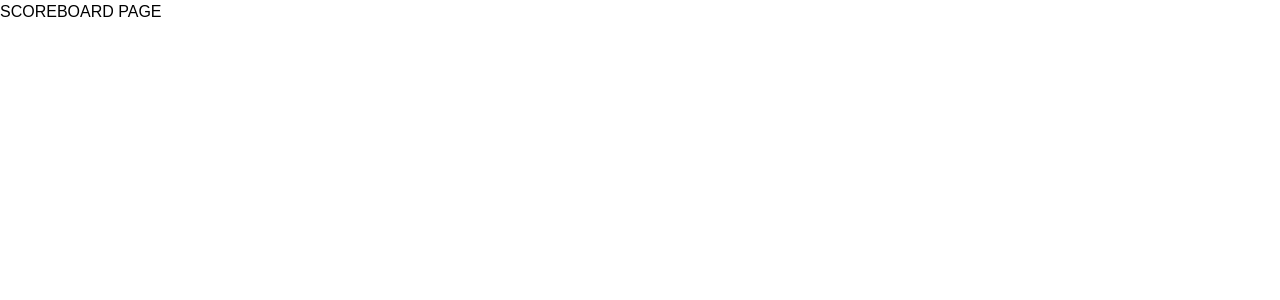
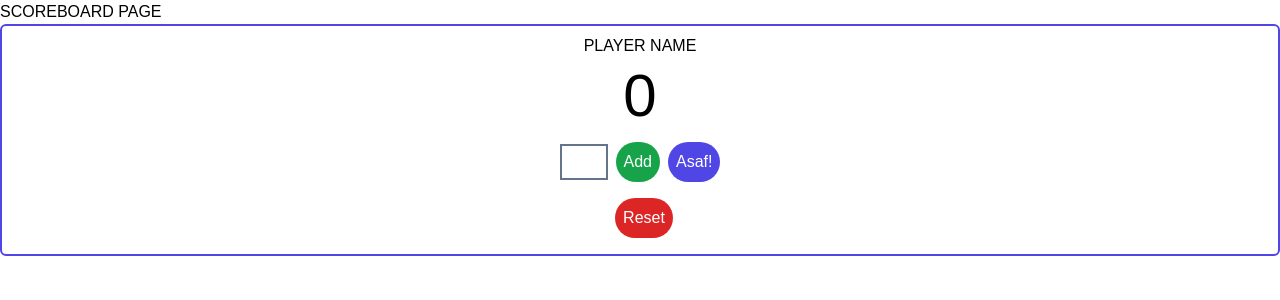
Before and after one commit to EllieD33/yaniv-app, a React (Vite) app: page /pages/ScoreBoard in a window 1280 px wide. Shown: the top 300 px of the page. Built offline with nearby package versions, Linux system fonts and the light colour scheme; a web font is replaced by a local one.

Commit message:
-adds basic scorecard component

```diff
--- /dev/null
+++ b/src/components/PlayerScoreCard.jsx
@@ -0,0 +1,20 @@
+function PlayerScoreCard({ player }) {
+    return (
+        <section className="py-2 flex justify-center flex-col border-2 border-indigo-600 rounded-md text-center" >
+            <h2>PLAYER NAME</h2>
+            <div className="py-2">
+                <p className="text-6xl">0</p>
+            </div>
+            <div className="py-2">
+                <input className="p-1 border-2 border-slate-500 w-12" />
+                <button className="ml-2 bg-green-600 text-white rounded-full p-2">Add</button>
+                <button className="ml-2 bg-indigo-600 text-white rounded-full p-2">Asaf!</button>
+            </div>
+            <div className="py-2">
+                <button className="ml-2 bg-red-600 text-white rounded-full p-2">Reset</button>
+            </div>
+        </section>
+    )
+};
+
+export default PlayerScoreCard;
--- a/src/pages/ScoreBoard.jsx
+++ b/src/pages/ScoreBoard.jsx
@@ -1,7 +1,10 @@
+import PlayerScoreCard from "../components/PlayerScoreCard";
+
 function ScoreBoard() {
     return (
         <header>
             <h1>SCOREBOARD PAGE</h1>
+            <PlayerScoreCard/>
         </header>
     );
 }
```
Also changed, not shown: src/components/StandardButton.jsx (added).
